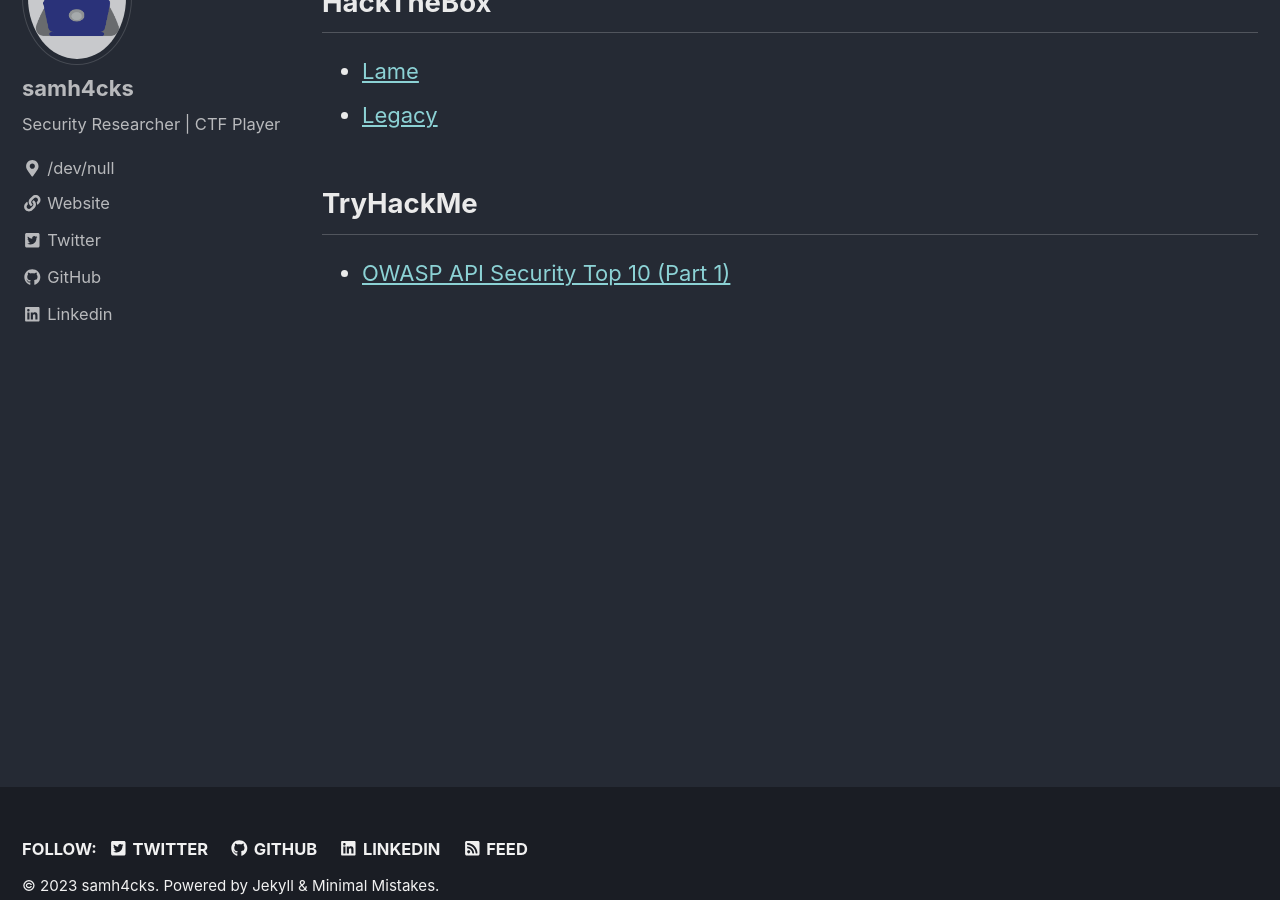
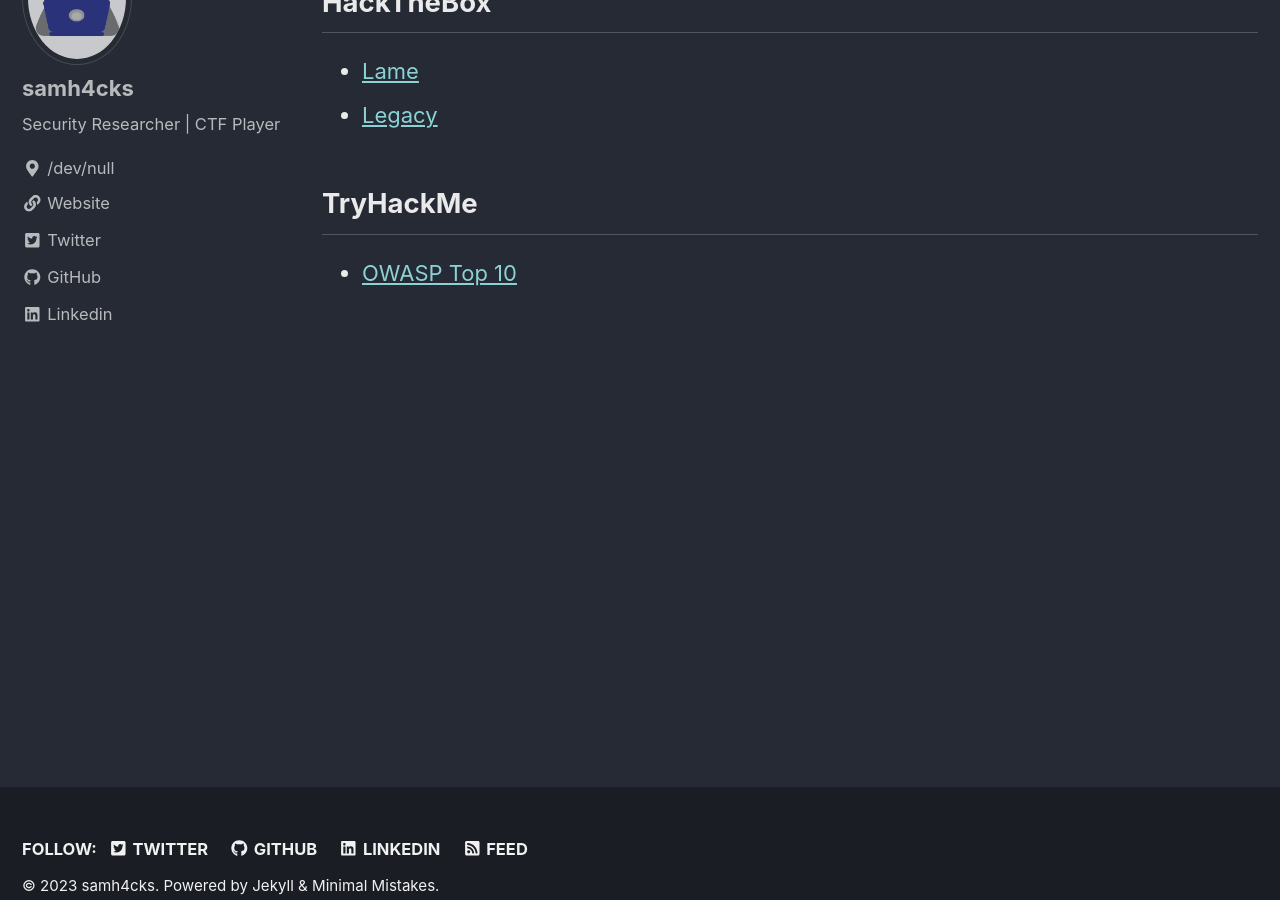
Before and after one commit to samh4cks/samh4cks.github.io, a Jekyll site: the page built from _pages/categories.md, in a window 1280 px wide and 900 px high, scrolled down 437 px. Built offline with Jekyll 4.4.1, drawn with Linux system fonts in a browser that asks for light colours; cached includes are drawn as plain includes.

Commit message:
categories.md

```diff
--- a/_pages/categories.md
+++ b/_pages/categories.md
@@ -16,5 +16,5 @@
 
 <h2>TryHackMe</h2>
 <ul>
-  <li><a href="https://samh4cks.github.io/owaspapisecuritytop10">OWASP API Security Top 10 (Part 1)</a></li>
+  <li><a href="https://samh4cks.github.io/owasptop10">OWASP Top 10</a></li>
 </ul>
```
